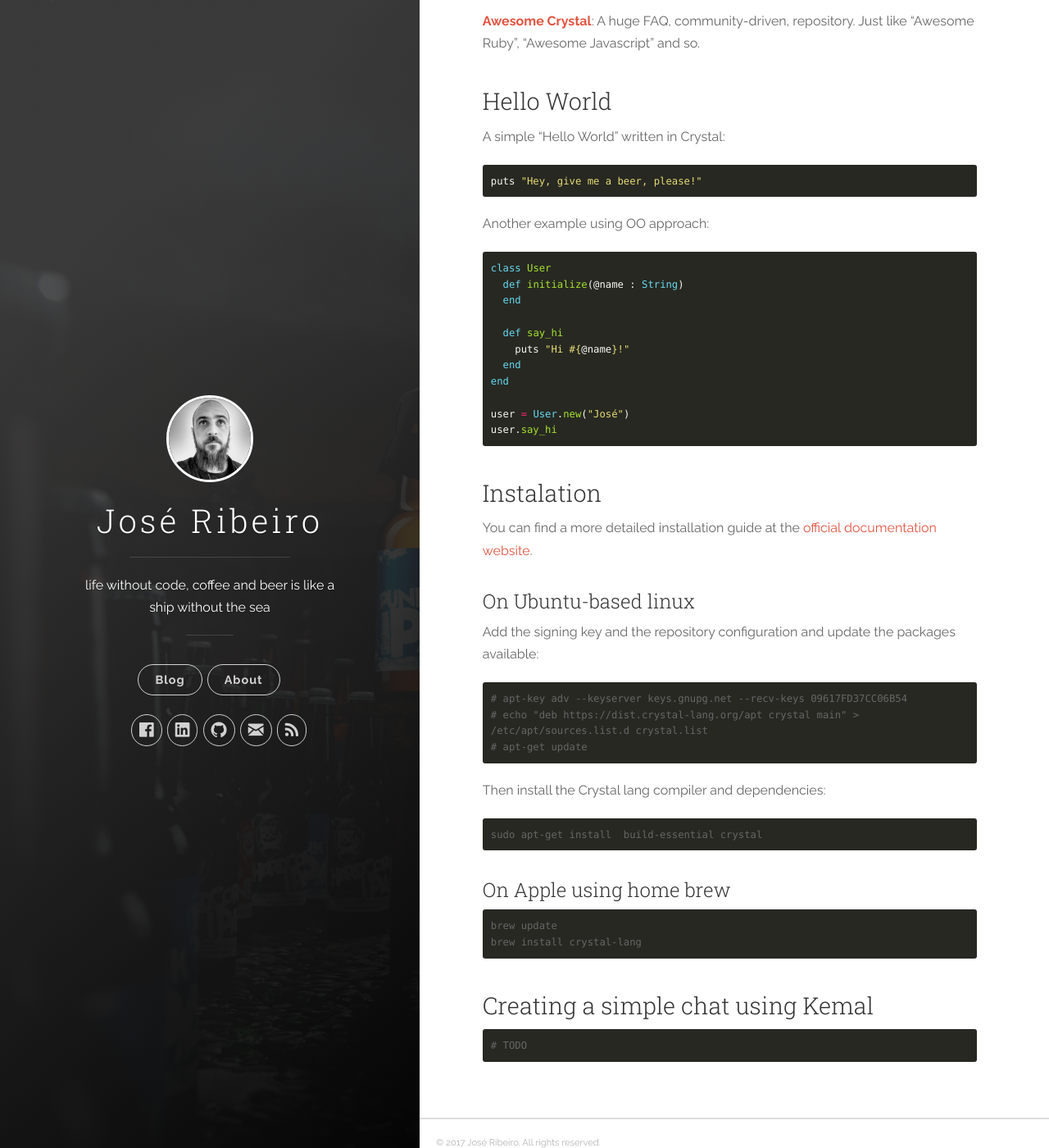
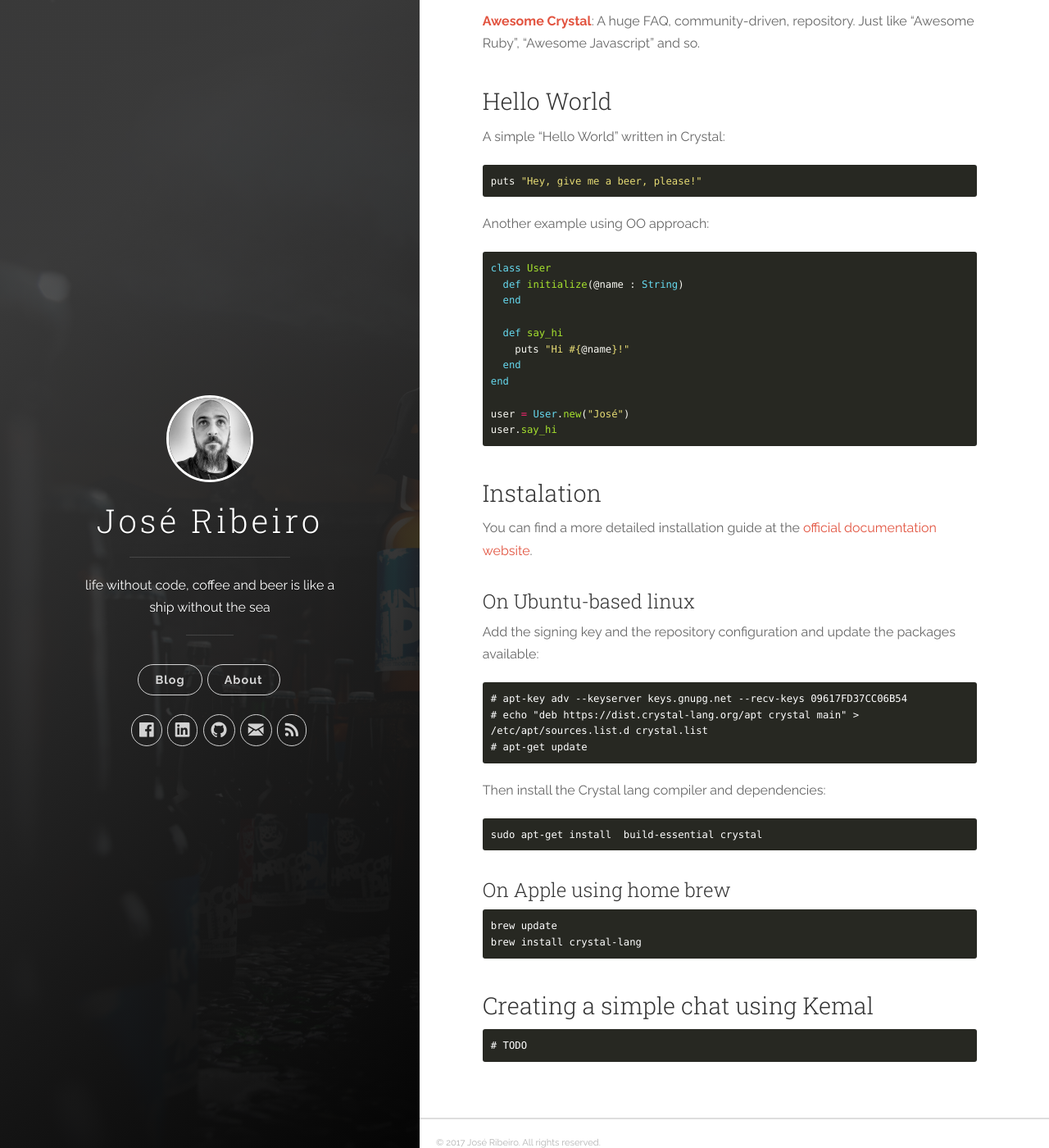
Before and after one commit to zekitow/zekitow.github.io, a Jekyll site: the page built from _posts/2017-09-02-hello-crystal.md, in a window 1280 px wide and 1400 px high, scrolled down 562 px. Shown: the whole window at 82% size. Built offline with Jekyll 4.4.1, drawn with Linux system fonts in a browser that asks for light colours; nearby versions of some CDN libraries.

Commit message:
Fix on code highlight.

```diff
--- a/_sass/monokai.scss
+++ b/_sass/monokai.scss
@@ -1,4 +1,5 @@
 pre.highlight,
+.highlight code { color: #ffffff;}
 .highlight pre { background-color: #272822; }
 .highlight .hll { background-color: #272822; }
 .highlight .c { color: #75715e } /* Comment */
```
